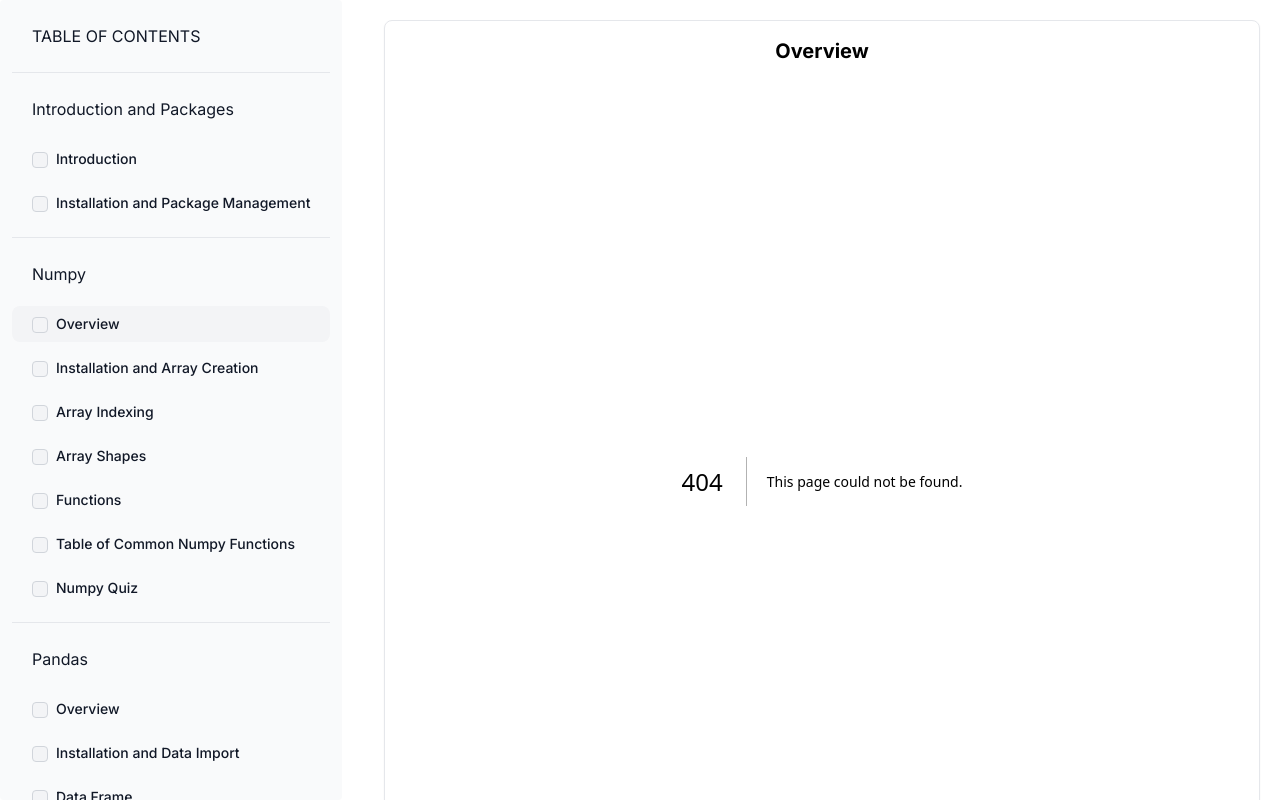
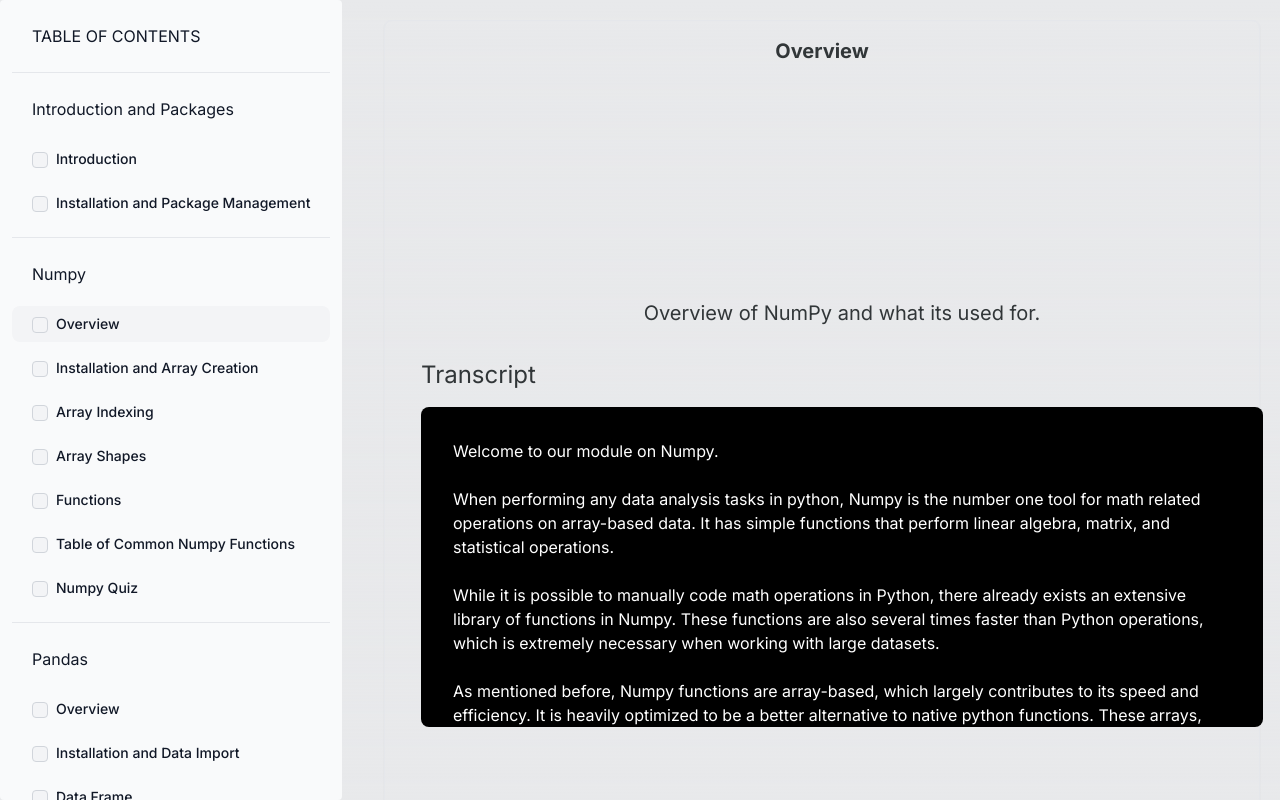
Before and after one commit to austin-bmitchell15/cs3803_website, a Next.js app: page /numpy/overview in a window 1280 px wide. Before the commit this address had no page. Shown: the top 800 px of the page. Built offline with nearby package versions, Linux system fonts and the light colour scheme.

Commit message:
numpy overview

```diff
--- /dev/null
+++ b/src/app/numpy/overview/page.tsx
@@ -0,0 +1,26 @@
+import VideoComponent from "@/components/Video";
+
+const videoId: string = "J6pnEXjH328"
+const description: string = "Overview of NumPy and what its used for."
+const transcript: string = `Welcome to our module on Numpy.
+
+When performing any data analysis tasks in python, Numpy is the number one tool for math related operations on array-based data. It has simple functions that perform linear algebra, matrix, and statistical operations.
+
+While it is possible to manually code math operations in Python, there already exists an extensive library of functions in Numpy. These functions are also several times faster than Python operations, which is extremely necessary when working with large datasets.
+
+As mentioned before, Numpy functions are array-based, which largely contributes to its speed and efficiency. It is heavily optimized to be a better alternative to native python functions. These arrays, which can be represented as datasets, can be easily manipulated and studied using Numpy’s extensive library, making it the ideal tool for data analysis.
+
+That concludes our brief overview of Numpy. Next, we’ll show you how to get started with Numpy `
+
+const moduleId: string = "numpy_overview"
+
+export default function NumpyOverview() {
+
+    return (
+      <div className="ml-5 mt-5 w-full">
+          <div className="flex justify-center w-full overflow-y-auto">
+            <VideoComponent videoId={videoId} description={description} transcript={transcript} moduleId={moduleId}/>
+          </div>
+      </div>
+    )
+  }
```
